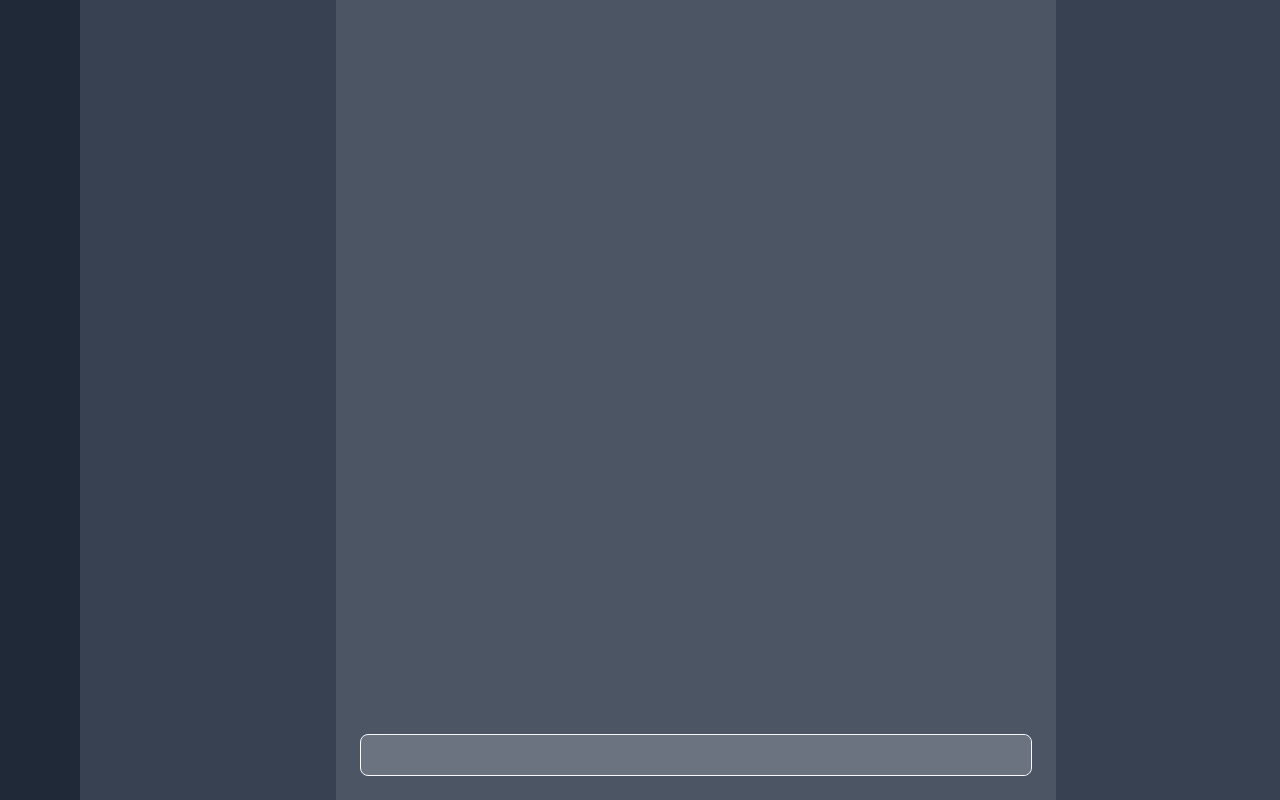
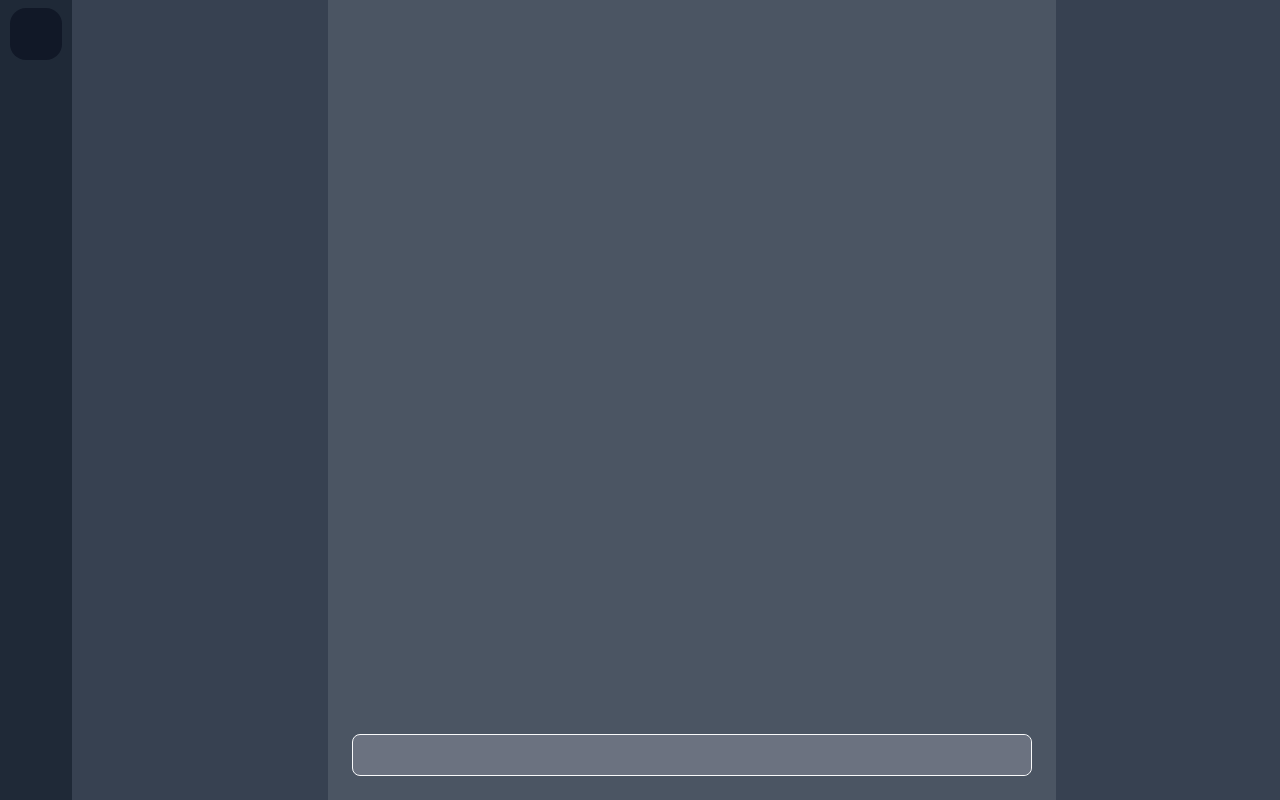
Before and after one commit to Les-Laboratoires/labchat-client, a Svelte app: page / in a window 1280 px wide. Built offline with nearby package versions, Linux system fonts and the light colour scheme.

Commit message:
feature(guild-link): add basic guild link style

```diff
--- a/src/components/GuildLink.svelte
+++ b/src/components/GuildLink.svelte
@@ -0,0 +1,3 @@
+<a class="w-13 h-13    bg-gray-900    rounded-2xl" href="http://example">
+
+</a>
--- a/src/components/GuildLinkList.svelte
+++ b/src/components/GuildLinkList.svelte
@@ -1,3 +1,7 @@
-<div class="w-20 h-full     bg-gray-800">
+<script>
+  import GuildLink from "./GuildLink.svelte"
+</script>
 
+<div class="w-18 h-full    py-2    bg-gray-800     flex flex-col items-center">
+  <GuildLink />
 </div>
```
